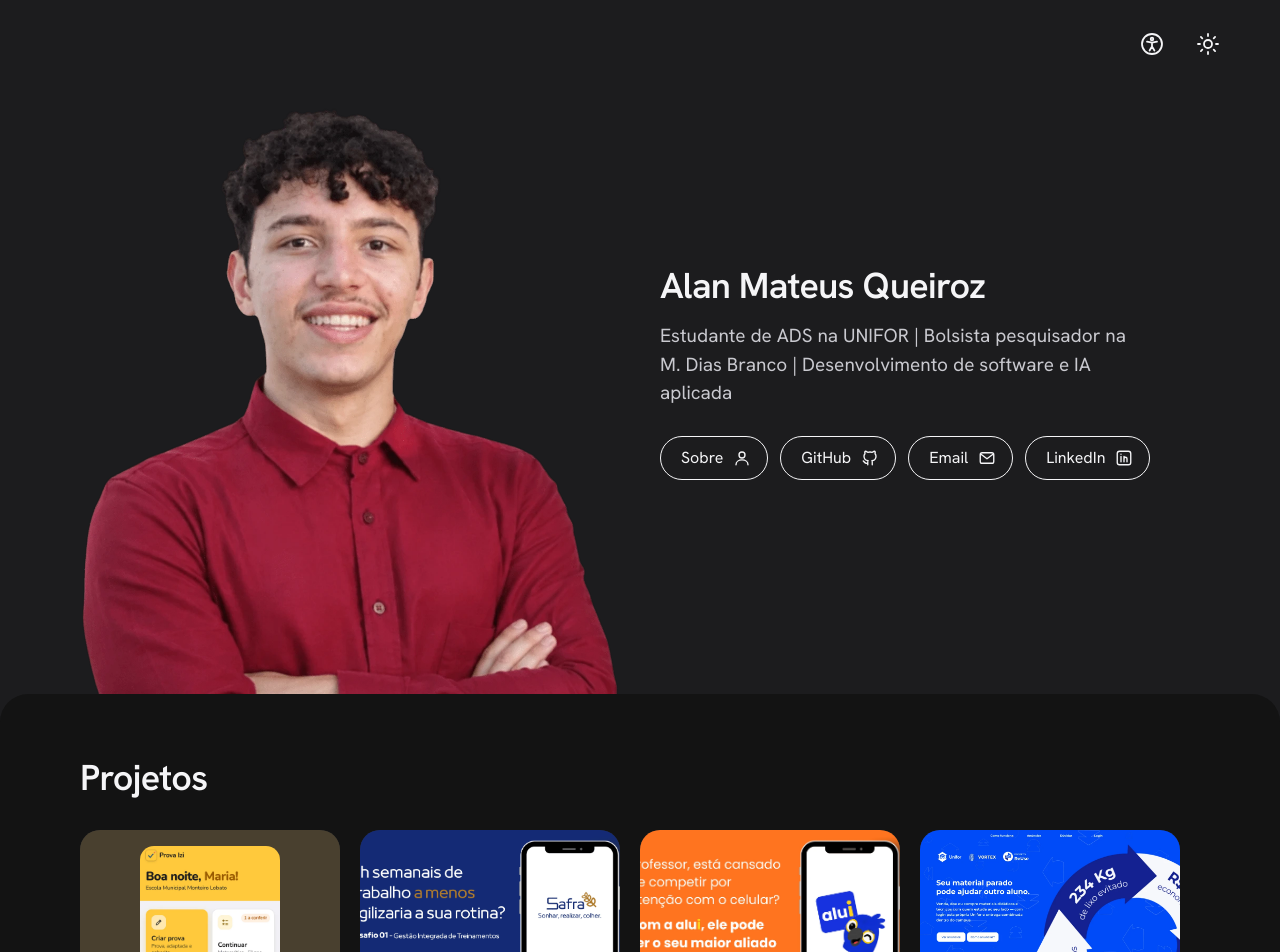
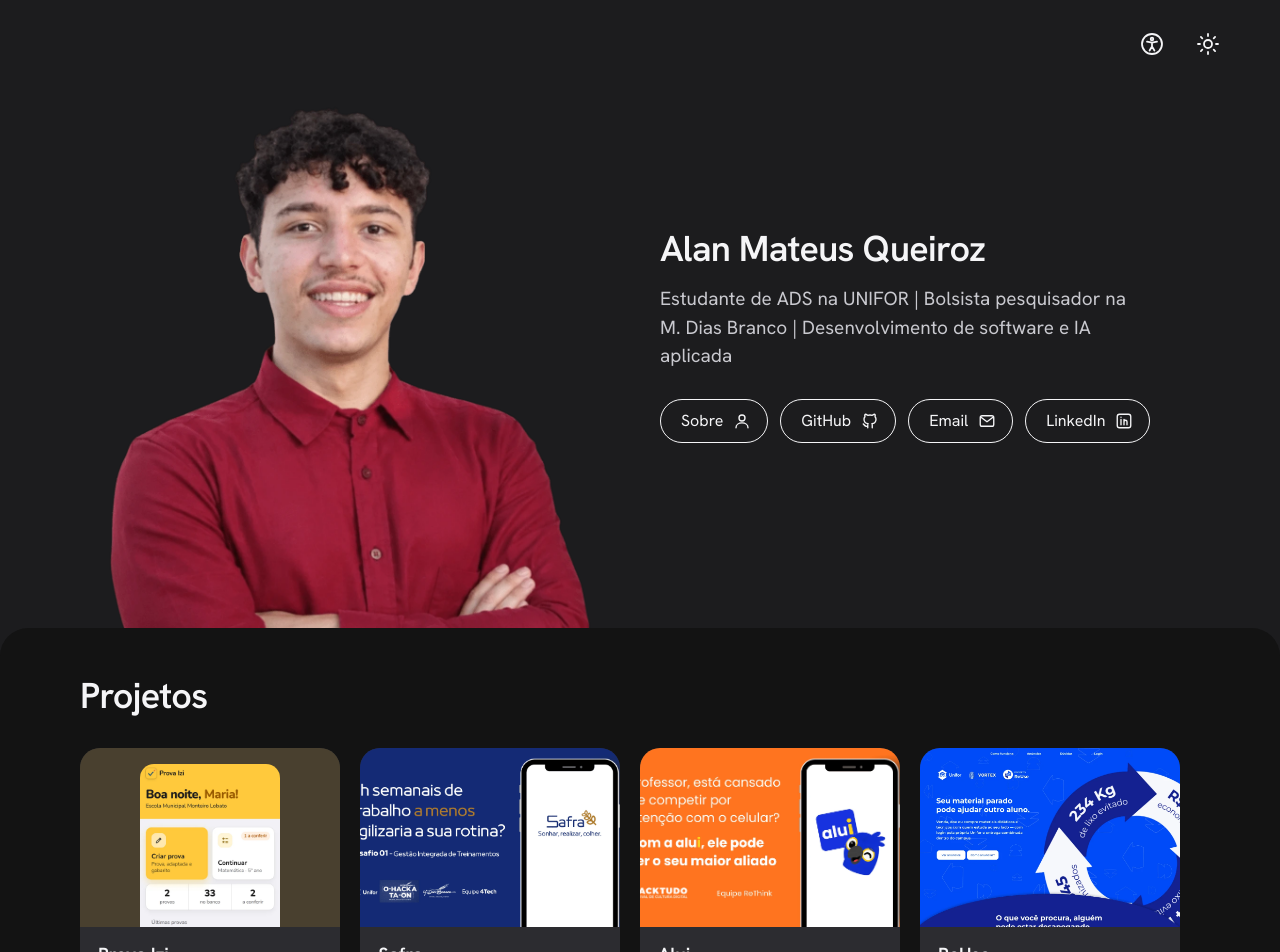
Before and after one commit to alanmateuz/alanmateuz.github.io, a React (Vite) app: page / in a window 1280 px wide. Shown: the top 952 px of the page. Built offline with nearby package versions, Linux system fonts and the light colour scheme.

Commit message:
Portfólio: altura do topo ajustada (Projetos aparece na primeira tela)
Co-Authored-By: Claude Opus 5.5 <noreply@anthropic.com>

```diff
--- a/src/globals.css
+++ b/src/globals.css
@@ -104,9 +104,10 @@ button { font: inherit; color: inherit; cursor: pointer; }
 /* ---------- Apresentação ---------- */
 /* Foto recortada grande à esquerda, apoiada na borda de baixo; texto à direita */
 .hero { background: var(--fundo); padding-top: 96px; overflow: hidden; }
-.hero-grade { display: grid; grid-template-columns: minmax(0, 1fr) minmax(0, 1fr); align-items: end; gap: 40px; min-height: 600px; }
-.foto-hero { width: 100%; max-width: 620px; height: auto; justify-self: center; margin-bottom: 0; }
-.hero-texto { align-self: center; padding-bottom: 72px; }
+.hero-grade { display: grid; grid-template-columns: minmax(0, 1fr) minmax(0, 1fr); align-items: end; gap: 40px; }
+/* A foto acompanha a altura da tela, para "Projetos" aparecer logo na primeira tela */
+.foto-hero { width: auto; max-width: 100%; height: min(70vh, 660px); object-fit: contain; object-position: bottom; justify-self: center; margin-bottom: 0; }
+.hero-texto { align-self: center; padding-bottom: 80px; }
 
 .hero-sub { margin-top: 16px; max-width: 46ch; font-size: var(--t-corpo); line-height: 1.5; color: var(--texto-2); }
 .pilulas { display: flex; flex-wrap: wrap; gap: 12px; margin-top: 28px; }
@@ -116,7 +117,7 @@ button { font: inherit; color: inherit; cursor: pointer; }
 
 /* ---------- Folha dos projetos ---------- */
 .folha { background: var(--folha); border-radius: var(--raio-g) var(--raio-g) 0 0; margin-top: -28px; position: relative; }
-.resumo { padding: 64px 0 24px; }
+.resumo { padding: 48px 0 24px; }
 
 /* Quadradinhos que rolam para o lado */
 .fileira { margin-top: 28px; }
@@ -244,7 +245,7 @@ figcaption { margin-top: 12px; font-size: var(--t-legenda); color: var(--texto-2
   .hero { padding-top: 88px; }
   .hero-grade { grid-template-columns: 1fr; gap: 24px; min-height: 0; }
   .hero-texto { order: 1; padding-bottom: 0; }
-  .foto-hero { order: 2; width: 82%; margin-top: 8px; }
+  .foto-hero { order: 2; height: min(46vh, 380px); margin-top: 8px; }
   .galeria { gap: 16px; }
   .galeria-item { grid-column: 1 / -1; }
   .item-celular { grid-column: span 6; }
```
Also changed, not shown: 4 other files (tests, documents, lock files or other folders).
